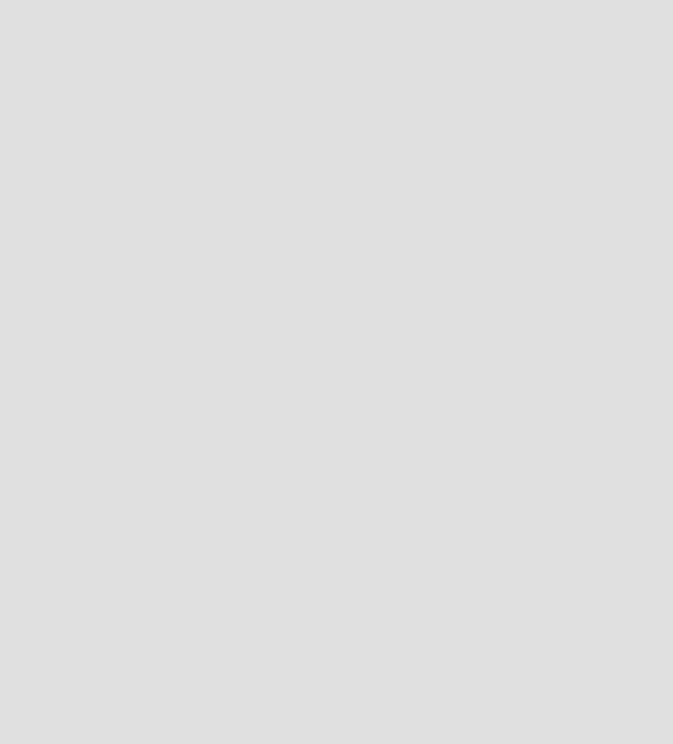
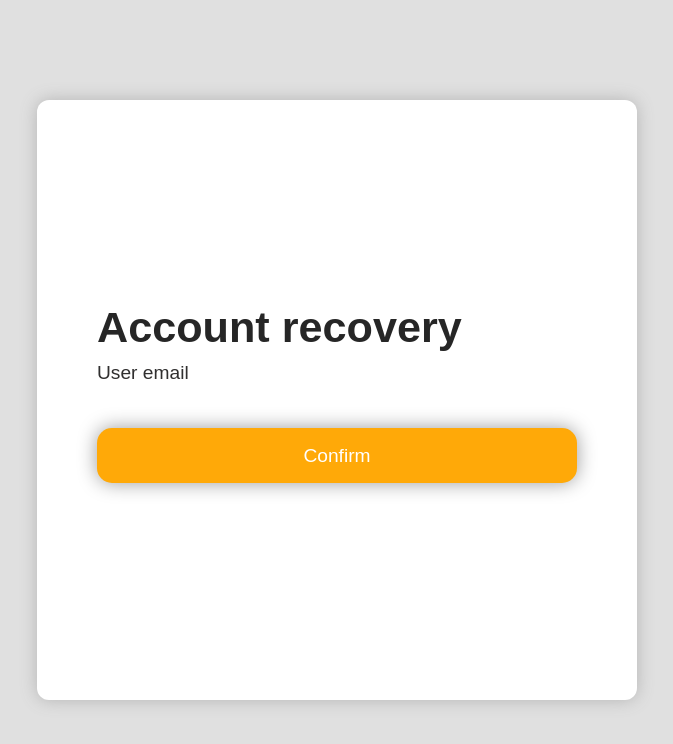
Before and after one commit to karleoncristophe/form, a React (Create React App) app in the folder client/: page /recoverPassword in a window 1280 px wide. Shown: the top 744 px of the page, without its empty margins (303-976 px from the left). Built offline with nearby package versions, Linux system fonts and the light colour scheme.

Commit message:
account recovery added but under development

```diff
--- a/client/src/pages/LogIn.jsx
+++ b/client/src/pages/LogIn.jsx
@@ -213,7 +213,9 @@ const LogIn = () => {
                />
                <CheckboxContent>
                   <CheckboxInput onChange={onChange}>Remember me</CheckboxInput>
-                  <ForgotPassword>Forgot Password?</ForgotPassword>
+                  <Link to="recoverPassword">
+                     <ForgotPassword>Forgot Password?</ForgotPassword>
+                  </Link>
                </CheckboxContent>
 
                <Link to="/homePage">
--- /dev/null
+++ b/client/src/pages/RecoverPassword.jsx
@@ -0,0 +1,159 @@
+import { useState } from 'react';
+import { Link } from 'react-router-dom';
+import Lottie from 'react-lottie';
+import * as location from '../assets/icons/1055-world-locations.json';
+import styled from 'styled-components';
+import api from '../services/api';
+import { message } from 'antd';
+
+const Container = styled.div`
+   display: flex;
+   align-items: center;
+   justify-content: center;
+   width: 100vw;
+   height: 100vh;
+   background-size: cover;
+   font-family: 'Inter', sans-serif;
+`;
+
+const SignUpContent = styled.div`
+   display: flex;
+   align-items: center;
+   justify-content: center;
+   width: 600px;
+   height: 600px;
+   border-radius: 12px;
+   background: #ffffff;
+   box-shadow: 0 0 1.2em #b4b4b4;
+`;
+
+const CreateAccountContent = styled.form`
+   display: flex;
+   font-family: 'Acme', sans-serif;
+   padding: 10px;
+   flex-direction: column;
+   width: 500px;
+   border-radius: 10px;
+`;
+
+const Title = styled.h1`
+   line-height: 20px;
+   font-size: 2.7rem;
+   font-weight: 600;
+`;
+
+const SubTitle = styled.span`
+   font-size: 1.2rem;
+   margin-bottom: 20px;
+   font-weight: 500;
+   color: #302f2f;
+`;
+
+// const InputText = styled.span`
+//    font-size: 1.2rem;
+//    font-weight: 400;
+//    color: #5a5858;
+// `;
+
+// const Input = styled.input`
+//    margin-top: 8px;
+//    margin-bottom: 10px;
+//    height: 50px;
+//    width: 100%;
+//    font-size: 1rem;
+//    padding: 10px;
+//    outline: none;
+//    background: none;
+//    border: 1.5px solid#ffa500;
+//    border-top: none;
+//    border-right: none;
+//    border-left: none;
+
+//    &&:focus {
+//       border: 2px solid#ffa500;
+//       border-radius: 10px;
+//    }
+
+//    &&:hover {
+//       border: 2px solid#ffa500;
+//       border-radius: 10px;
+//    }
+// `;
+
+const GoToHome = styled.button`
+   border: none;
+   border: none;
+   height: 55px;
+   width: 100%;
+   border-radius: 15px;
+   margin-top: 20px;
+   background: #ffa908;
+   font-size: 1.2rem;
+   color: #ffffff;
+   box-shadow: 0 0 1em #9c9c9c;
+   &&:hover {
+      background: #dd9510;
+      transform: translateY(-3px);
+      transition: 1s;
+      color: #ffffff;
+   }
+`;
+
+const defaultLocation = {
+   loop: true,
+   autoplay: true,
+   animationData: location.default,
+   rendererSettings: {
+      preserveAspectRatio: 'xMidYMid slice',
+   },
+};
+
+const RecoverPassword = () => {
+   const [name, setName] = useState('');
+   const [email, setEmail] = useState('');
+   const [password, setPassword] = useState('');
+   const [loading, setLoading] = useState(false);
+
+   const submit = async () => {
+      setLoading(true);
+
+      const body = {
+         name: `${name}`,
+         email: `${email}`,
+         password: `${password}`,
+      };
+
+      const { data } = await api.post('/createAccount', body);
+
+      if (data.email) {
+         message.info('Conta criada com sucesso.');
+      }
+
+      if (!data.email) {
+         message.error(data.error);
+      }
+
+      setLoading(false);
+   };
+
+   return (
+      <Container>
+         <SignUpContent>
+            {loading ? (
+               <Lottie options={defaultLocation} height={200} width={200} />
+            ) : (
+               <CreateAccountContent>
+                  <Title>Account recovery</Title>
+                  <SubTitle>User email</SubTitle>
+
+                  <Link to="/">
+                     <GoToHome onClick={submit}>Confirm</GoToHome>
+                  </Link>
+               </CreateAccountContent>
+            )}
+         </SignUpContent>
+      </Container>
+   );
+};
+
+export default RecoverPassword;
--- a/client/src/routes/Router.jsx
+++ b/client/src/routes/Router.jsx
@@ -3,6 +3,7 @@ import CreateAccount from '../pages/CreateAccount';
 import LogIn from '../pages/LogIn';
 import HomePage from '../pages/HomePage';
 import styled from 'styled-components';
+import RecoverPassword from '../pages/RecoverPassword';
 
 const Container = styled.div`
    background: #e0e0e0;
@@ -26,6 +27,10 @@ const Router = () => {
          <Route path="/homePage">
             <HomePage />
          </Route>
+
+         <Route path="/recoverPassword">
+            <RecoverPassword />
+         </Route>
       </Container>
    );
 };
```
